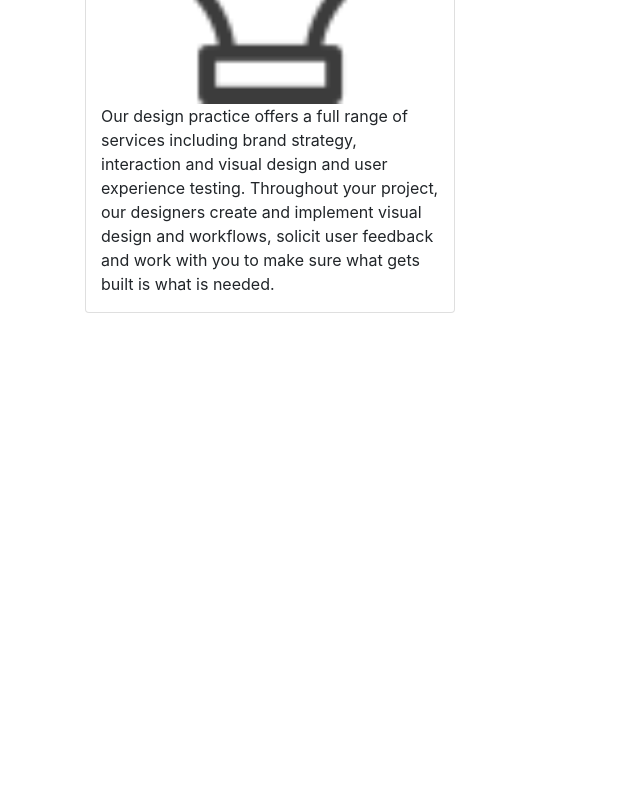
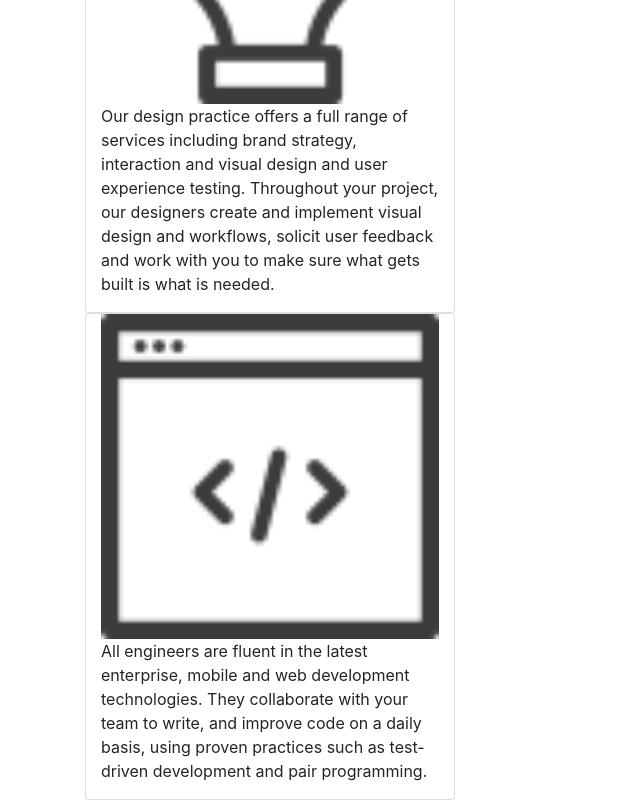
Before and after one commit to hbk93/IP-Week3, a plain HTML site: page index.html in a window 1280 px wide. Shown: the part 966-1766 px from the top of the page, without its empty margins (0-640 px from the left). Before the commit the page ends 1279 px from the top, so only its background shows below. Drawn offline with nearby package versions, Linux system fonts and the light colour scheme.

Commit message:
add development section

```diff
--- a/index.html
+++ b/index.html
@@ -28,6 +28,12 @@
         <p>Our design practice offers a full range of services including brand strategy, interaction and visual design and user experience testing.
           Throughout your project, our designers create and implement visual design and workflows, solicit user feedback and work with you to make sure what gets built is what is needed.</p>
       </div>
+      <div class="card col-md-4">
+        <img src="images/services_icons/dev_icon.png">
+        <p>All engineers are fluent in the latest enterprise, mobile and web development technologies.
+          They collaborate with your team to write, and improve code on a daily basis, using proven practices such as test-driven development and pair programming.</p>
+      </div>
+
     </div>
   </div>
 
```
